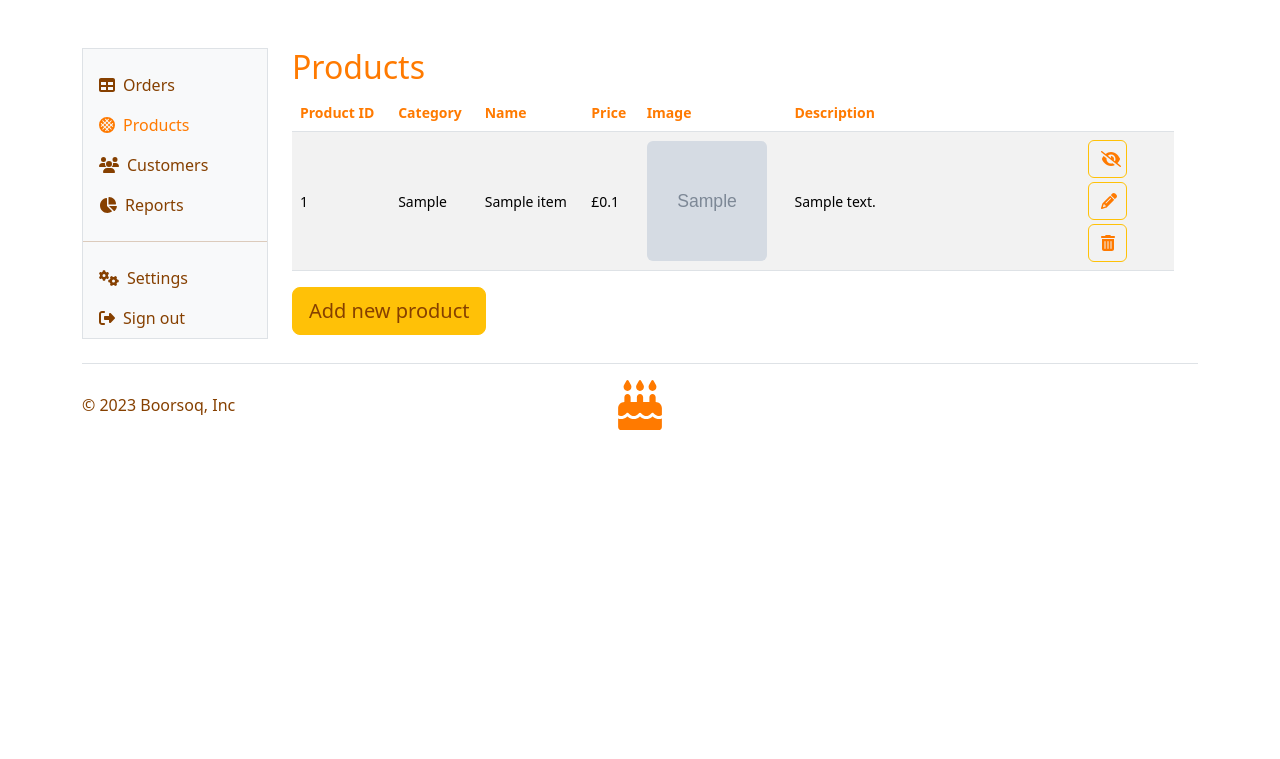
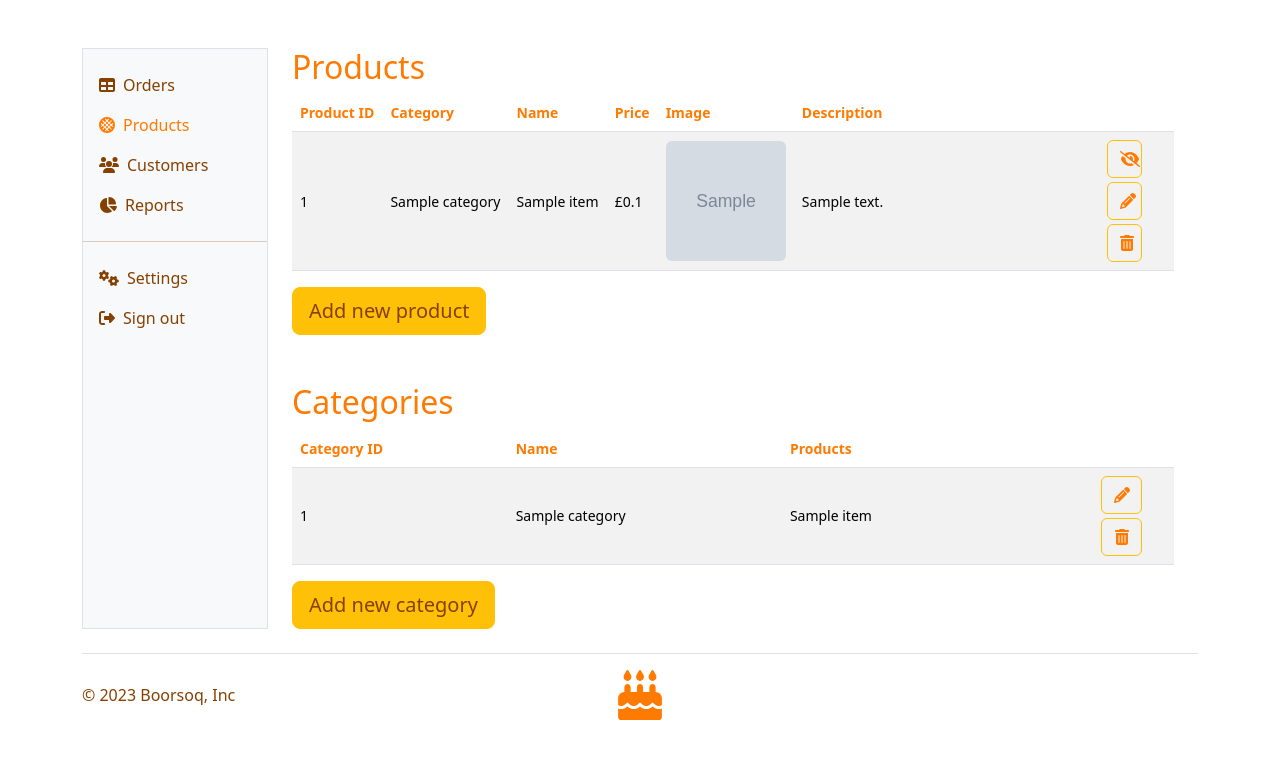
Before and after one commit to Plovester/Boorsoq, a Flask app: page /products in a window 1280 px wide. Shown: the top 759 px of the page. Run offline with Flask 3, Linux system fonts and the light colour scheme; a user stored in the database is signed in; tables that the repository leaves empty hold one stand-in row (values such as "Sample post"); grey boxes marked "Sample" are stand-in pictures; some libraries are stand-ins or nearby versions.

Commit message:
Make a functionality for adding new categories for the administrator

```diff
--- a/forms.py
+++ b/forms.py
@@ -3,8 +3,8 @@ from wtforms import StringField, PasswordField, SubmitField, SelectField, Decima
 from wtforms.validators import DataRequired, URL
 
 
-CATEGORIES_CHOICES = ['Biscuit', 'Bread', 'Brownie', 'Bun', 'Cake', 'Cheesecake', 'Cupcake', 'Donut',
-                      'Loaf', 'Pastry', 'Pie', 'Pudding', 'Tart']
+# CATEGORIES_CHOICES = ['Biscuit', 'Bread', 'Brownie', 'Bun', 'Cake', 'Cheesecake', 'Cupcake', 'Donut',
+#                       'Loaf', 'Pastry', 'Pie', 'Pudding', 'Tart']
 
 
 class RegisterForm(FlaskForm):
@@ -22,10 +22,15 @@ class LoginForm(FlaskForm):
 
 
 class AddNewItemForm(FlaskForm):
-    category = SelectField("Category", choices=CATEGORIES_CHOICES, validators=[DataRequired()])
+    category = SelectField("Category", validators=[DataRequired()])
     name = StringField("Name", validators=[DataRequired()])
     price = DecimalField("Price", validators=[DataRequired()])
     image_url = StringField("Item image URL", validators=[DataRequired(), URL()])
     description = StringField("Description", validators=[DataRequired()])
     visibility = BooleanField("Visible", default=True)
     add = SubmitField("Add item")
+
+
+class AddNewCategoryForm(FlaskForm):
+    name = StringField("Name", validators=[DataRequired()])
+    add = SubmitField("Add category")
--- a/main.py
+++ b/main.py
@@ -3,8 +3,9 @@ from flask_login import UserMixin, login_user, LoginManager, current_user, logou
 from flask_sqlalchemy import SQLAlchemy
 from sqlalchemy.orm import relationship
 from flask_bootstrap import Bootstrap5
+from flask_migrate import Migrate
 from werkzeug.security import generate_password_hash, check_password_hash
-from forms import RegisterForm, LoginForm, AddNewItemForm
+from forms import RegisterForm, LoginForm, AddNewItemForm, AddNewCategoryForm
 from datetime import date
 import os
 
@@ -14,7 +15,9 @@ app.config['SECRET_KEY'] = os.environ['SECRET_KEY']
 
 app.config['SQLALCHEMY_DATABASE_URI'] = os.environ.get('DB_URI')
 db = SQLAlchemy()
+migrate = Migrate(app,  db, command='migrate')
 db.init_app(app)
+migrate.init_app(app, db)
 
 login_manager = LoginManager()
 login_manager.init_app(app)
@@ -30,16 +33,24 @@ class User(UserMixin, db.Model):
     orders = relationship("Order", back_populates="user")
 
 
+class Category(db.Model):
+    __tablename__ = "categories"
+    id = db.Column(db.Integer, primary_key=True)
+    name = db.Column(db.String(100), unique=True, nullable=False)
+    items = relationship("Item", back_populates="category")
+
+
 class Item(db.Model):
     __tablename__ = "items"
     id = db.Column(db.Integer, primary_key=True)
-    category = db.Column(db.String(100), nullable=False)
+    category = relationship("Category", back_populates="items")
+    category_id = db.Column(db.Integer, db.ForeignKey("categories.id"))
     name = db.Column(db.String(100), unique=True, nullable=False)
     price = db.Column(db.Integer, nullable=False)
     image_url = db.Column(db.String(250), nullable=False)
     description = db.Column(db.String(2000), nullable=False)
     visibility = db.Column(db.Boolean, nullable=False)
-    order_item = relationship("OrderItem", uselist=False, back_populates="item")
+    order_items = relationship("OrderItem", uselist=False, back_populates="item")
 
 
 class OrderItem(db.Model):
@@ -47,7 +58,7 @@ class OrderItem(db.Model):
     id = db.Column(db.Integer, primary_key=True)
     price = db.Column(db.Integer, nullable=False)
     quantity = db.Column(db.Integer, nullable=False)
-    item = relationship("Item", back_populates="order_item")
+    item = relationship("Item", back_populates="order_items")
     item_id = db.Column(db.Integer, db.ForeignKey("items.id"))
     order = relationship("Order", back_populates="order_items")
     order_id = db.Column(db.Integer, db.ForeignKey("orders.id"))
@@ -67,6 +78,13 @@ class Order(db.Model):
 
 with app.app_context():
     db.create_all()
+
+
+@app.route('/')
+def home():
+    items = db.session.execute(db.select(Item)).scalars().all()
+
+    return render_template("index.html", items=items)
 
 
 @login_manager.user_loader
@@ -194,21 +212,37 @@ def orders_history(user_id):
     return render_template("user_orders_history.html", orders=reversed_orders_list)
 
 
-@app.route('/')
-def home():
-    items = db.session.execute(db.select(Item)).scalars().all()
+@app.route('/add_category', methods=["GET", "POST"])
+@login_required
+def add_category():
+    add_category_form = AddNewCategoryForm()
 
-    return render_template("index.html", items=items)
+    if request.method == "POST":
+        if add_category_form.validate_on_submit():
+            new_category = Category(
+                name=add_category_form.name.data,
+            )
+
+            db.session.add(new_category)
+            db.session.commit()
+
+            return redirect(url_for('admin_panel_products'))
+
+    return render_template("admin_panel/new_item_or_category.html", form=add_category_form)
 
 
 @app.route('/add_item', methods=["GET", "POST"])
+@login_required
 def add_item():
+    categories = db.session.execute(db.select(Category)).scalars().all()
     add_item_form = AddNewItemForm()
+    add_item_form.category.choices = sorted([category.name for category in categories])
 
     if request.method == "POST":
         if add_item_form.validate_on_submit():
+            category = Category.query.filter_by(name=add_item_form.category.data).first()
             new_item = Item(
-                category=add_item_form.category.data,
+                category_id=category.id,
                 name=add_item_form.name.data,
                 price=int(add_item_form.price.data * 100),
                 image_url=add_item_form.image_url.data,
@@ -221,10 +255,11 @@ def add_item():
 
             return redirect(url_for('admin_panel_products'))
 
-    return render_template("admin_panel/new_item.html", form=add_item_form)
+    return render_template("admin_panel/new_item_or_category.html", form=add_item_form)
 
 
 @app.route('/basket', methods=["GET", "POST"])
+@login_required
 def show_basket():
     if session.get('cart'):
         cart = session['cart']
@@ -255,6 +290,7 @@ def show_basket():
 
 
 @app.route('/cart/add_item', methods=['POST'])
+@login_required
 def add_item_to_cart():
     item_data = request.get_json()
 
@@ -277,6 +313,7 @@ def add_item_to_cart():
 
 
 @app.route('/cart/adjust_item_qty', methods=['PUT'])
+@login_required
 def adjust_item_qty():
     qty_data = request.get_json()
 
@@ -301,6 +338,7 @@ def adjust_item_qty():
 
 
 @app.route('/cart/remove_item', methods=['DELETE'])
+@login_required
 def remove_item():
     item_id = request.get_json()
 
@@ -320,6 +358,7 @@ def remove_item():
 
 
 @app.route('/checkout', methods=["GET", "POST"])
+@login_required
 def checkout():
     cart = session['cart']
     total_price = session['total_price_cart']
@@ -342,6 +381,7 @@ def checkout():
 
 
 @app.route('/confirm_order', methods=["POST"])
+@login_required
 def confirm_order():
     ready_by_date = request.get_json()
     cart = session['cart']
@@ -389,8 +429,9 @@ def admin_panel():
 @login_required
 def admin_panel_products():
     products = db.session.execute(db.select(Item)).scalars().all()
+    categories = db.session.execute(db.select(Category)).scalars().all()
 
-    return render_template("admin_panel/admin_panel_products.html", products=products)
+    return render_template("admin_panel/admin_panel_products.html", products=products, categories=categories)
 
 
 @app.route('/customers')
@@ -431,7 +472,6 @@ def change_order_status(order_id):
 @login_required
 def edit_product_params(product_id):
     new_product_data = request.get_json()
-    print(new_product_data)
 
     db.session.query(Item).filter(Item.id == product_id).update(new_product_data, synchronize_session=False)
     db.session.commit()
--- a/templates/admin_panel/admin_panel_products.html
+++ b/templates/admin_panel/admin_panel_products.html
@@ -19,7 +19,7 @@
             {% for product in products %}
             <tr data-bs-toggle="modal" data-bs-target="#product{{ product.id }}-modal">
                 <td class="ps-2">{{ product.id }}</td>
-                <td id="product{{ product.id }}-category">{{ product.category }}</td>
+                <td id="product{{ product.id }}-category">{{ product.category.name }}</td>
                 <td id="product{{ product.id }}-name">{{ product.name }}</td>
                 <td id="product{{ product.id }}-price">£{{ (product.price/100)|round(2) }}</td>
                 <td id="product{{ product.id }}-image"><img src="{{ product.image_url }}"
@@ -28,21 +28,53 @@
                          style="width: 120px; height: 120px;"></td>
                 <td class="col-4" id="product{{ product.id }}-description">{{ product.description }}</td>
                 <td>
-                    <button class="btn btn-outline-warning me-4 d-block mb-1 w-50">
+                    <button class="btn btn-outline-warning me-4 d-block mb-1 w-50 mx-auto">
                         {% if product.visibility %}
                         <i class="fa-solid fa-eye-slash" style="color: #ff7a00;"></i>
                         {% else %}
                         <i class="fa-solid fa-eye" style="color: #ff7a00;"></i>
                         {% endif %}
                     </button>
-                    <button class="btn btn-outline-warning me-4 d-block mb-1 w-50" data-bs-target="#product{{ product.id }}-modal"><i class="fa-solid fa-pencil" style="color: #ff7a00;"></i></button>
-                    <button class="btn btn-outline-warning me-4 d-block w-50"><i class="fa-solid fa-trash-can" style="color: #ff7a00;"></i></button>
+                    <button class="btn btn-outline-warning me-4 d-block mb-1 w-50 mx-auto" data-bs-target="#product{{ product.id }}-modal"><i class="fa-solid fa-pencil" style="color: #ff7a00;"></i></button>
+                    <button class="btn btn-outline-warning me-4 d-block w-50 mx-auto"><i class="fa-solid fa-trash-can" style="color: #ff7a00;"></i></button>
                 </td>
             </tr>
             {% endfor %}
             </tbody>
         </table>
         <a class="main-text-color btn btn-warning btn-lg" href="{{ url_for('add_item') }}">Add new product</a>
+    </div>
+
+    <h2 class="selected-text-color mt-5">Categories</h2>
+    <div class="table-responsive small">
+        <table class="table table-striped align-middle">
+            <thead>
+            <tr>
+                <th class="selected-text-color" scope="col">Category ID</th>
+                <th class="selected-text-color" scope="col">Name</th>
+                <th class="selected-text-color" scope="col">Products</th>
+                <th class="selected-text-color" scope="col"></th>
+            </tr>
+            </thead>
+            <tbody>
+            {% for category in categories %}
+            <tr data-bs-toggle="modal" data-bs-target="#categiry{{ category.id }}-modal">
+                <td class="ps-2">{{ category.id }}</td>
+                <td id="category{{ category.id }}-name">{{ category.name }}</td>
+                <td>
+                    {% for item in category.items %}
+                    {{ item.name }}<br>
+                    {% endfor %}
+                </td>
+                <td>
+                    <button class="btn btn-outline-warning me-4 d-block mb-1 w-25 mx-auto" data-bs-target="#categiry{{ category.id }}-modal"><i class="fa-solid fa-pencil" style="color: #ff7a00;"></i></button>
+                    <button class="btn btn-outline-warning me-4 d-block w-25 mx-auto"><i class="fa-solid fa-trash-can" style="color: #ff7a00;"></i></button>
+                </td>
+            </tr>
+            {% endfor %}
+            </tbody>
+        </table>
+        <a class="main-text-color btn btn-warning btn-lg" href="{{ url_for('add_category') }}">Add new category</a>
     </div>
 </main>
 
```
Also changed, not shown: templates/admin_panel/new_item_or_category.html (renamed from templates/admin_panel/new_item.html).
